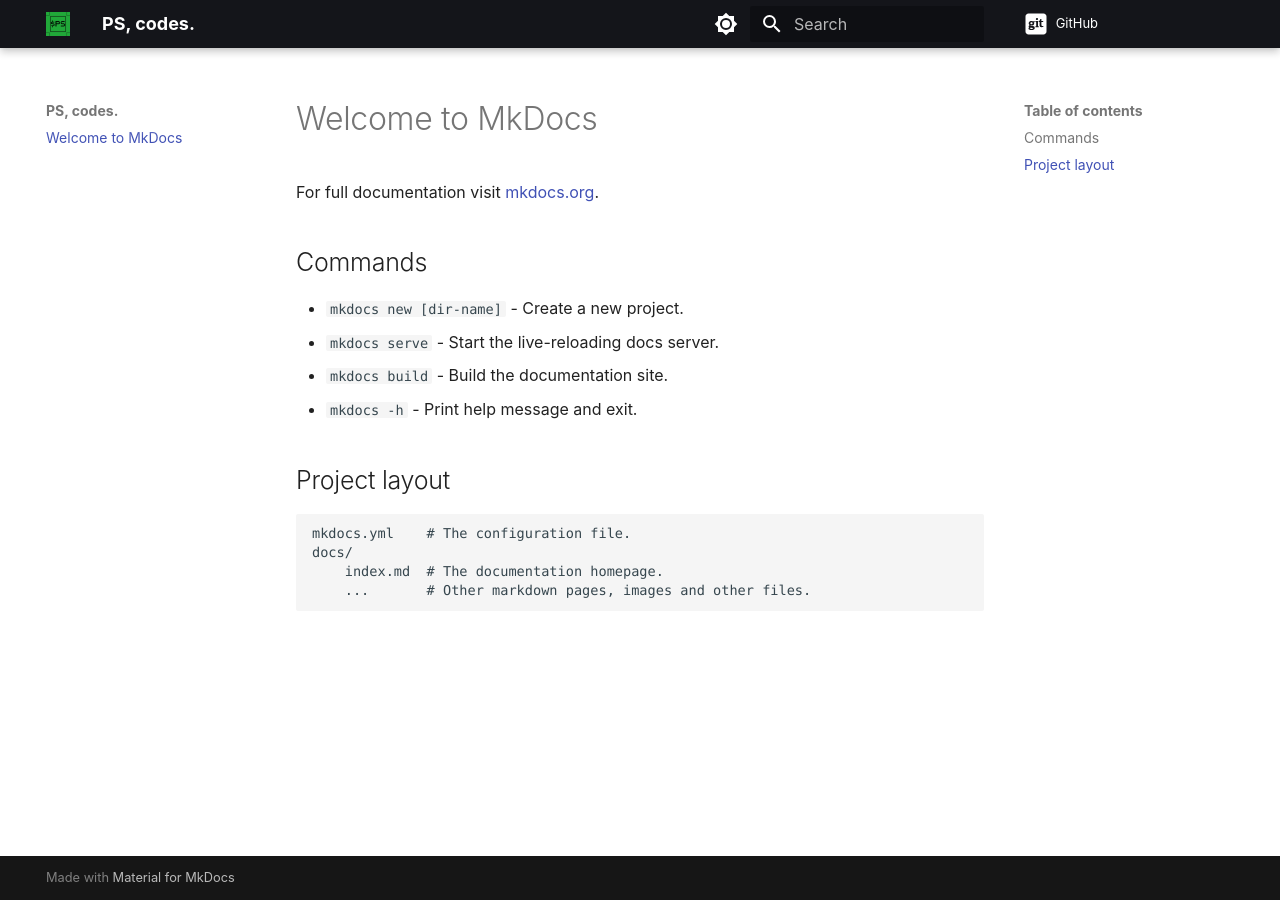
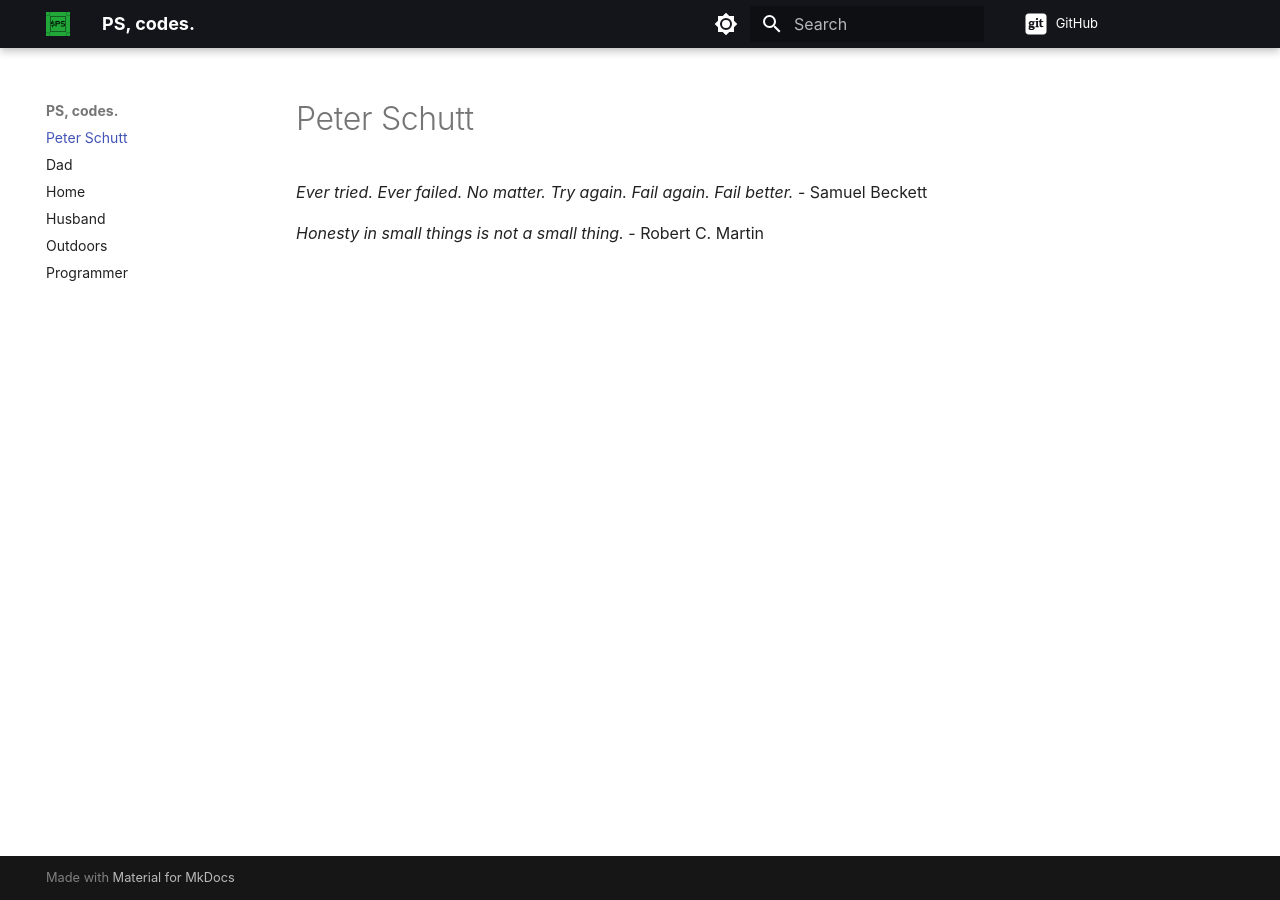
Before and after one commit to peterschutt/peterschutt.github.io, an MkDocs documentation site: the page built from docs/index.md, in a window 1280 px wide. Built offline with MkDocs 1.6.1 and Material for MkDocs 9.7.7, drawn with Linux system fonts in a browser that asks for light colours; some web fonts are replaced; comment, search, counter and statistics services are not loaded.

Commit message:
Personalises the site.
- adds some quotes for home page
- includes topic headings

```diff
--- a/docs/index.md
+++ b/docs/index.md
@@ -1,17 +1,6 @@
-# Welcome to MkDocs
+# Peter Schutt
 
-For full documentation visit [mkdocs.org](https://www.mkdocs.org).
+*Ever tried. Ever failed. No matter. Try again. Fail again. Fail better.* -
+Samuel Beckett
 
-## Commands
-
-* `mkdocs new [dir-name]` - Create a new project.
-* `mkdocs serve` - Start the live-reloading docs server.
-* `mkdocs build` - Build the documentation site.
-* `mkdocs -h` - Print help message and exit.
-
-## Project layout
-
-    mkdocs.yml    # The configuration file.
-    docs/
-        index.md  # The documentation homepage.
-        ...       # Other markdown pages, images and other files.
+*Honesty in small things is not a small thing.* - Robert C. Martin
```
Also changed, not shown: docs/dad.md (added), docs/home.md (added), docs/husband.md (added), docs/outdoors.md (added), docs/programmer.md (added).
